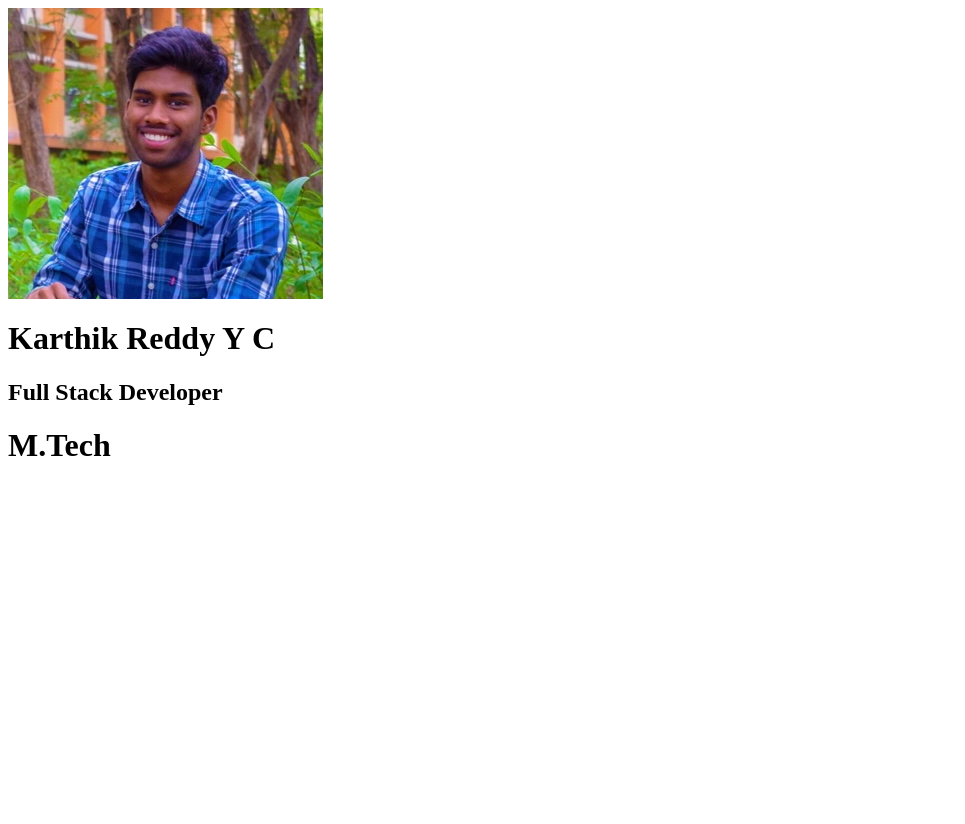
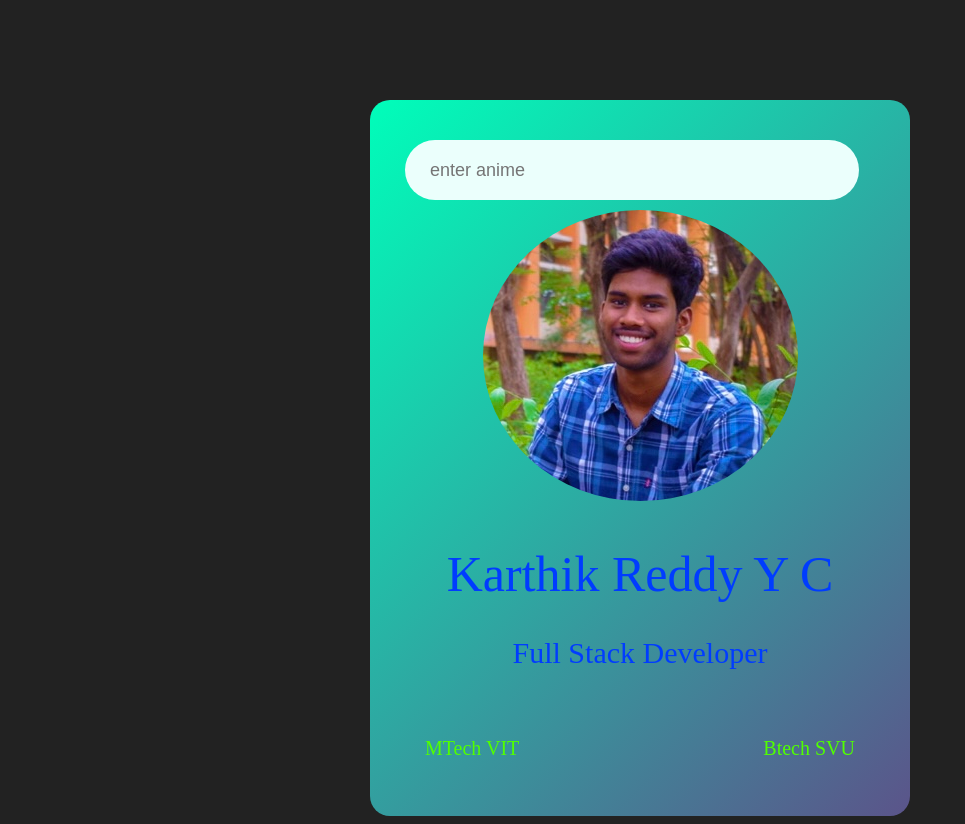
Before and after one commit to 72yck/yck_resume, a plain HTML site: page index.html in a window 1280 px wide. Shown: the whole page, without its empty margins (0-965 px from the left). Before the commit the page ends 800 px from the top, so only its background shows below. Drawn offline with Linux system fonts and the light colour scheme.

Commit message:
css is added

```diff
--- a/index.html
+++ b/index.html
@@ -1,20 +1,31 @@
-<div class="resume">
-  <div class="base">
-    <div class="profile">
-      <div class="photo">
-        <img src="profile.jpg" />
-        <i class="fas fa-rocket"></i>
+<head>
+
+    <meta charset="utf-8">
+    <meta name="viewport" content="width=device-width, initial-scale=1">
+    <title>Bootstrap demo</title>
+    <!-- <link href="https://cdn.jsdelivr.net/npm/bootstrap@5.3.3/dist/css/bootstrap.min.css" rel="stylesheet" integrity="sha384-QWTKZyjpPEjISv5WaRU9OFeRpok6YctnYmDr5pNlyT2bRjXh0JMhjY6hW+ALEwIH" crossorigin="anonymous"> -->
+    <link href="style.css" rel="stylesheet" >
+
+  </head>
+
+<div class="card">
+  <div class="prof">
+    <input type="text" placeholder="enter anime">
+  </div>
+  <div class="prof_details">
+    <img src="profile.jpg" class="center" />
   </div>
   <div class="info">
     <h1 class="name">Karthik Reddy Y C</h1>
     <h2 class="job">Full Stack Developer</h2>
   </div>
-      <div class="info2">
-        <h1 class="ed">M.Tech</h1>
+  <div class="edu">
 
+    <div class="e1">
+      <h2 >MTech VIT</h2>
+    </div>
+    <div class="e2">
+      <h2 class="job">Btech SVU</h2>
     </div>
   </div>
-
-
-
 </div>
--- /dev/null
+++ b/style.css
@@ -0,0 +1,63 @@
+body{
+    background: #222;
+}
+
+.card{
+    width: 90%;
+    max-width: 470px;
+    background: linear-gradient(135deg,#00feba,#5b548a);
+    color: #fff;
+    margin: 100px auto 0;
+    border-radius: 20px;
+    padding: 40px 35px;
+    text-align: center;
+}
+
+.prof{
+    width: 100%;
+    display: flex;
+    align-items: center;
+    justify-content: space-between;
+}
+.prof input{
+    border: 0;
+    outline: 0;
+    background: #ebfffc;
+    color : #555;
+    padding: 10px 25px;
+    height: 60px;
+    border-radius: 30px;
+    flex :1;
+    margin-right: 16px;
+    font-size: 18px;
+}
+.prof_details img{
+    border: 0;
+    outline: 0;
+    /* background: #ebfffc; */
+    padding: 10px 25px;
+    border-radius: 50%;
+}
+
+.info h1{
+    font-size: 50px;
+    font-weight:  500;
+    color: rgb(0, 60, 255);
+}
+.info h2{
+    font-size: 30px;
+    font-weight:  400;
+    color: rgb(0, 60, 255);
+}
+.edu{
+    display: flex;
+    align-items: center;
+    justify-content: space-between;
+    padding: 0 20px;
+    margin-top: 50px;
+}
+.edu h2{
+    font-size: 20px;
+    font-weight:  400;
+    color: rgb(81, 255, 0);
+}
```
Lines whose indentation alone changed are shown as unchanged.
